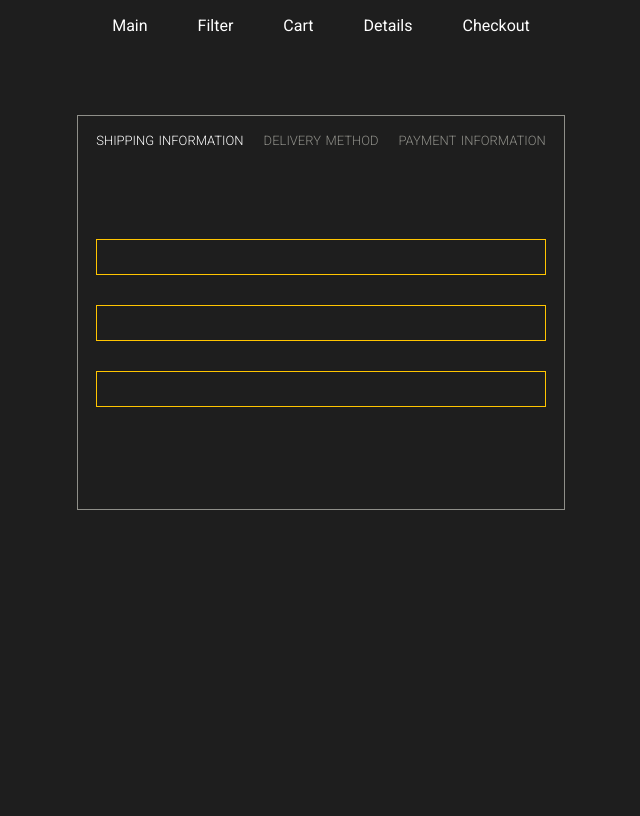
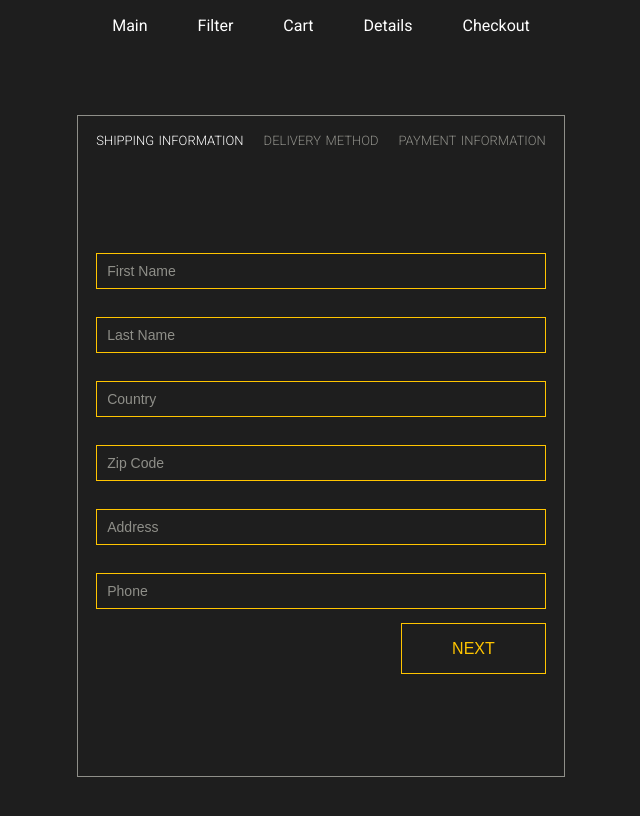
Before and after one commit to pavsgk/game-shop, a React (Create React App) app in the folder client/: page /checkout in a window 1280 px wide. Shown: the top 816 px of the page, without its empty margins (319-959 px from the left). Built offline with nearby package versions, Linux system fonts and the light colour scheme.

Commit message:
draft: mui custom textfield

```diff
--- /dev/null
+++ b/client/src/components/Button/Button.jsx
@@ -0,0 +1,12 @@
+import styles from './Button.module.scss';
+
+function Button(props) {
+  const {type, children} = props;
+  return (
+    <button className={styles.btn} type={type}>
+      {children}
+    </button>
+  );
+}
+
+export default Button;
--- /dev/null
+++ b/client/src/components/Button/Button.module.scss
@@ -0,0 +1,13 @@
+@import '../../styles/variables.scss';
+
+.btn {
+  padding: 15px 50px;
+  background-color: transparent;
+  border: 1px solid $base-yellow;
+  color: $base-yellow;
+  box-sizing: border-box;
+  font-size: 16px;
+  line-height: 19px;
+  text-align: center;
+  text-transform: uppercase;
+}
--- a/client/src/components/CustomField/CustomField.jsx
+++ b/client/src/components/CustomField/CustomField.jsx
@@ -1,24 +1,24 @@
-import {TextField} from '@mui/material';
-import {border, style} from '@mui/system';
 import {useField} from 'formik';
 import styles from './CustomField.module.scss';
 
 function CustomField(props) {
   const [field, meta, helpers] = useField(props);
-  const {label, type, customChange} = props;
-  const isError = meta.touched && meta.error;
+  const {name, label, type} = props;
+  const isError = meta.error && meta.touched;
 
   return (
-    <>
-      <TextField
+    <div className={styles.customField}>
+      <span className={styles.label}>{field.value ? label : '\u00A0'}</span>
+      <input
         {...field}
+        className={isError && styles.err}
+        placeholder={label}
         onChange={(event) => field.onChange(event)}
         label={label}
         type={type}
-        className={style.field}
       />
-      <span className={styles.error}>{isError ? meta.error : '\u00A0'}</span>
-    </>
+      <span className={styles.errLabel}>{isError ? meta.error : '\u00A0'}</span>
+    </div>
   );
 }
 
--- a/client/src/components/CustomField/CustomField.module.scss
+++ b/client/src/components/CustomField/CustomField.module.scss
@@ -1,9 +1,54 @@
 @import '../../styles/variables.scss';
 
-.field {
-  color: $base-yellow;
+.customField {
+  display: flex;
+  flex-direction: column;
 }
 
-.error {
-  color: red;
+.customField > input {
+  padding-left: 10px;
+  color: $text;
+  background-color: transparent;
+  border: 1px solid $base-yellow;
+  font-weight: 300;
+  font-size: 14px;
+  line-height: 34px;
+
+  text-transform: capitalize;
+
+  &:hover {
+    border: 1px solid $details;
+  }
+
+  &:focus-visible,
+  &:focus {
+    border: 1px solid $text;
+    border-radius: 0px;
+    outline: none;
+  }
+
+  &::placeholder {
+    color: $details;
+  }
 }
+
+.customField > span {
+  text-align: left;
+  color: $sale;
+}
+
+.label {
+  padding-left: 10px;
+  color: $details;
+  font-size: 12px;
+  font-weight: 300;
+}
+
+.errLabel {
+  @extend .label;
+  color: $sale;
+}
+
+.err {
+  border-color: $sale !important;
+}
--- a/client/src/components/MuiTheme/MuiTheme.jsx
+++ b/client/src/components/MuiTheme/MuiTheme.jsx
@@ -1,16 +1,39 @@
-import {amber, grey} from '@mui/material/colors';
 import {ThemeProvider, createTheme} from '@mui/material/styles';
 
 const customTheme = createTheme({
   palette: {
     primary: {
-      main: amber[500],
+      main: '#1e1e1e',
+      light: '#454545',
+      dark: '#000000',
+      contrastText: '#ffffff',
     },
     secondary: {
-      main: grey[900],
+      main: '#ffc500',
+      light: '#fff84f',
+      dark: '#c79500',
+      contrastText: '#000000',
+      multilineColor: '#ffffff',
     },
   },
 });
+
+// const customTheme = createTheme({
+//   palette: {
+//     primary: {
+//       main: '#1e1e1e',
+//       light: '#454545',
+//       dark: '#000000',
+//       contrastText: '#ffffff',
+//     },
+//     secondary: {
+//       main: '#ffc500',
+//       light: '#fff84f',
+//       dark: '#c79500',
+//       contrastText: '#000000',
+//     },
+//   },
+// });
 
 function MuiTheme(props) {
   return <ThemeProvider theme={customTheme}>{props.children}</ThemeProvider>;
--- a/client/src/components/ShippingForm/ShippingForm.jsx
+++ b/client/src/components/ShippingForm/ShippingForm.jsx
@@ -1,8 +1,13 @@
 import {Formik, Form, Field} from 'formik';
+import CustomField from '../CustomField/CustomField';
 import styles from './ShippingForm.module.scss';
 import * as yup from 'yup';
+import {useState} from 'react';
+import Button from '../Button/Button';
 
 function ShippingForm() {
+  const [isValid, setIsValid] = useState(false);
+
   const initalValues = {
     firstName: '',
     lastName: '',
@@ -31,12 +36,12 @@ function ShippingForm() {
       .matches(/[A-Za-z/s]/),
     zipCode: yup
       .string()
-      .required('Enter zipCode')
+      .required('Enter zip code')
       .min(5, 'min. 5 characters required')
       .matches(/^\d{5}(?:[-\s]\d{4})?$/),
     address: yup
       .string()
-      .required('Enter zipCode')
+      .required('Enter adress')
       .min(5, 'min. 5 characters required')
       .matches(/^[a-zA-Z0-9\s,'-]*$/),
     phone: yup.string().required('Enter phone').min(7, 'min. 7 characters required').matches(/\d/g),
@@ -52,12 +57,18 @@ function ShippingForm() {
       initialValues={initalValues}
       onSubmit={handleSubmit}
       validationSchema={yupValidationSchema}>
-      {(formik) => {
+      {(props) => {
         return (
           <Form className={styles.form}>
-            <Field name="firstName" label="First Name" type="text" />
-            <Field name="lastName" label="Last Name" type="text" />
-            <Field name="country" label="Country" type="text" />
+            <CustomField name="firstName" label="First Name" type="text" />
+            <CustomField name="lastName" label="Last Name" type="text" />
+            <CustomField name="country" label="Country" type="text" />
+            <CustomField name="zipCode" label="Zip code" type="text" />
+            <CustomField name="address" label="Address" type="text" />
+            <CustomField name="phone" label="Phone" type="text" />
+            <div className={styles.btnNext}>
+              <Button type="submit">Next</Button>
+            </div>
           </Form>
         );
       }}
--- a/client/src/components/ShippingForm/ShippingForm.module.scss
+++ b/client/src/components/ShippingForm/ShippingForm.module.scss
@@ -4,21 +4,9 @@
   display: flex;
   flex-direction: column;
   padding: 90px 0;
-  gap: 30px;
+}
 
-  input {
-    color: $text;
-    padding-left: 10px;
-    border: 1px solid $base-yellow;
-    border-radius: 0px;
-    background-color: transparent;
-    font-weight: 300;
-    font-size: 12px;
-    line-height: 34px;
-
-    &:focus-visible,
-    &:focus {
-      border-radius: 0px;
-    }
-  }
+.btnNext {
+  min-width: 140px;
+  align-self: flex-end;
 }
--- a/client/src/components/TabSelector/TabSelector.jsx
+++ b/client/src/components/TabSelector/TabSelector.jsx
@@ -17,7 +17,7 @@ function TabSelector(props) {
               </button>
             );
           return (
-            <button key={tab} onClick={() => setActive(index)}>
+            <button className={styles.btn} key={tab} onClick={() => setActive(index)}>
               {tab}
             </button>
           );
--- a/client/src/components/TabSelector/TabSelector.module.scss
+++ b/client/src/components/TabSelector/TabSelector.module.scss
@@ -6,7 +6,7 @@
   justify-content: space-between;
 }
 
-button {
+.btn {
   cursor: pointer;
   border: none;
   font-family: Roboto;
@@ -19,5 +19,6 @@ button {
 }
 
 .btnActive {
+  @extend .btn;
   color: $text;
 }
--- a/client/src/pages/CheckoutPage/CheckoutPage.jsx
+++ b/client/src/pages/CheckoutPage/CheckoutPage.jsx
@@ -1,5 +1,4 @@
 import TabSelector from '../../components/TabSelector/TabSelector';
-import PaymentSuccess from '../../components/PaymentSuccess/PaymentSuccessful';
 import styles from './CheckoutPage.module.scss';
 import ShippingForm from '../../components/ShippingForm/ShippingForm';
 
@@ -9,10 +8,11 @@ function CheckoutPage() {
       <section className={styles.tabs}>
         <TabSelector tabs={['shipping information', 'delivery method', 'payment information']}>
           <ShippingForm />
-          <h2>tab2 content</h2>
+          <div>
+            <h2>tab2 content</h2>
+          </div>
           <div>
             <h2>tab3 content</h2>
-            <PaymentSuccess />
           </div>
         </TabSelector>
       </section>
```
Also changed, not shown: client/src/components/CustomField/CFM.jsx (added, +50 -0 lines).
